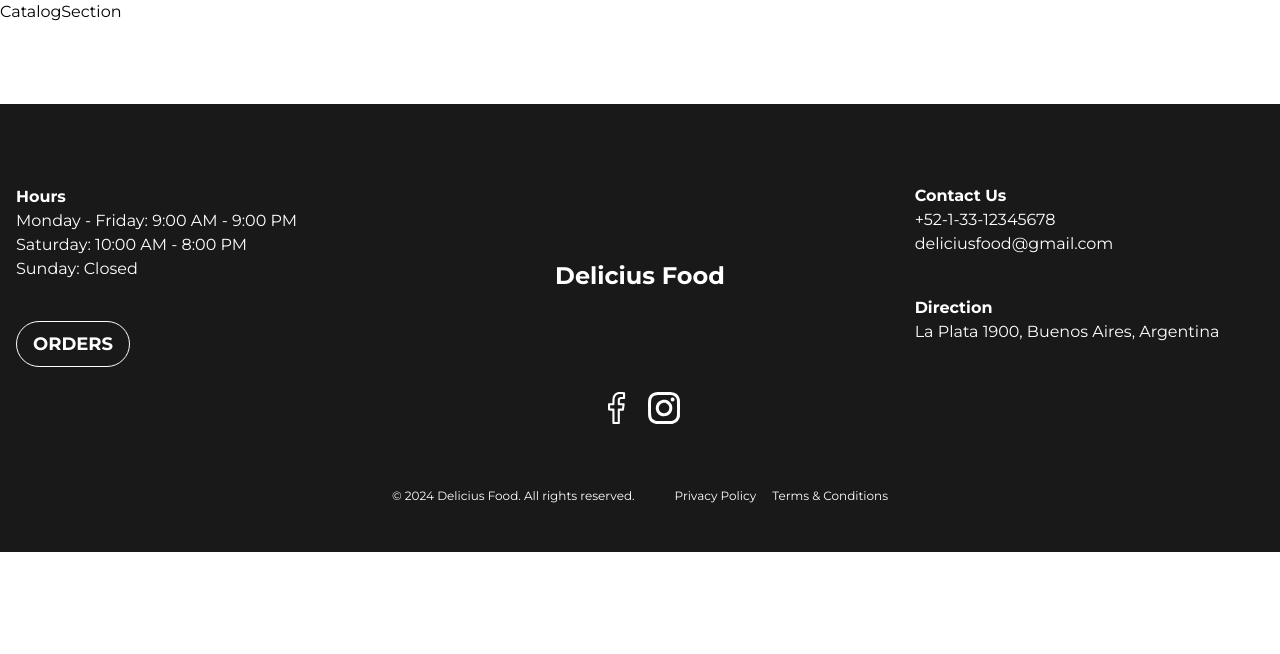
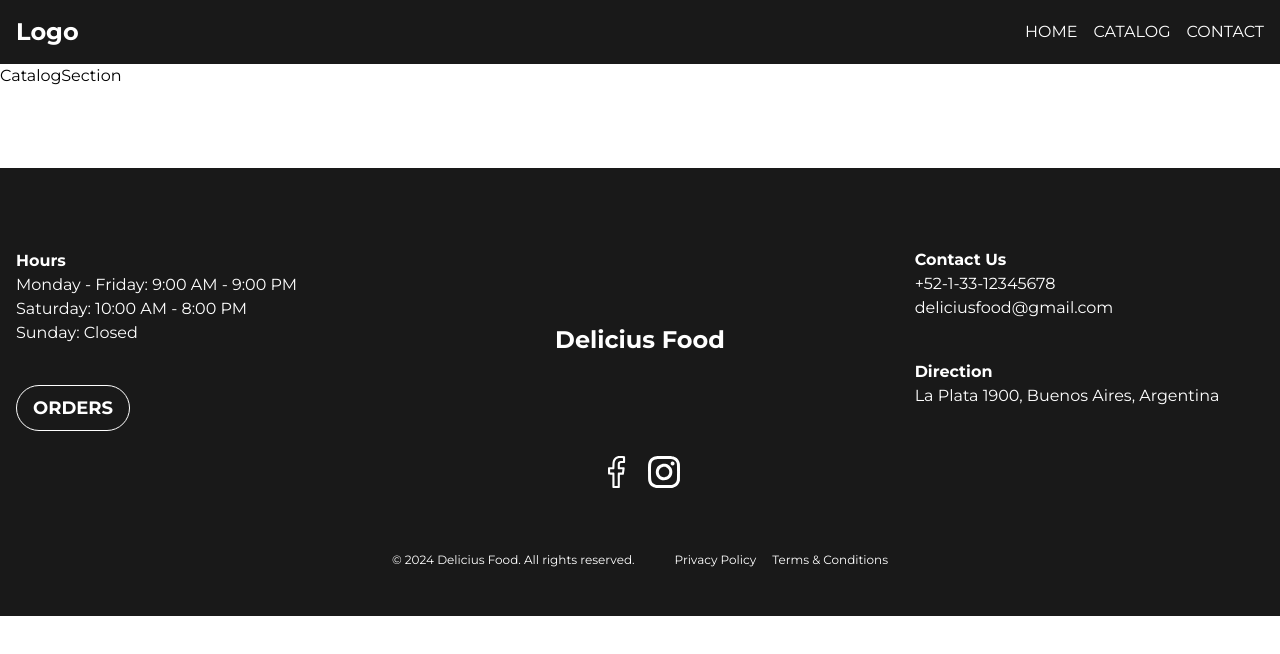
Before and after one commit to Walter-Britos1/landing-page, a React (Vite) app: page /catalog in a window 1280 px wide. Shown: the top 654 px of the page. Built offline with nearby package versions, Linux system fonts and the light colour scheme.

Commit message:
creating NavBar component

```diff
--- a/src/App.jsx
+++ b/src/App.jsx
@@ -2,11 +2,13 @@ import { Route, Routes } from 'react-router-dom';
 import CatalogSection from './components/CatalogSection/CatalogSection';
 import Home from './components/Home/Home';
 import Footer from './components/Footer/Footer';
+import NavBar from './components/NavBar/NavBar';
 
 function App() {
 
   return (
     <>
+    <NavBar />
       <Routes>
         <Route path='/' element={<Home />} />
         <Route path='/catalog' element={<CatalogSection />} />
--- a/src/components/NavBar/NavBar.jsx
+++ b/src/components/NavBar/NavBar.jsx
@@ -0,0 +1,50 @@
+import { Link } from "react-router-dom";
+import { useState } from "react";
+
+export default function NavBar() {
+  const [isOpen, setIsOpen] = useState(false);
+
+  return (
+    <nav className='bg-black bg-opacity-90 text-white py-4'>
+      <div className='container mx-auto flex justify-between items-center px-4'>
+        <div className='text-2xl font-bold'>
+          <Link to='/' className='hover:text-gray-400'>
+            Logo
+          </Link>
+        </div>
+        <div className='hidden md:flex space-x-4'>
+          <Link to='/' className='hover:text-gray-400'>
+            HOME
+          </Link>
+          <Link to='/catalog' className='hover:text-gray-400'>
+            CATALOG
+          </Link>
+          <Link to='/contact' className='hover:text-gray-400'>
+            CONTACT
+          </Link>
+        </div>
+        <button
+          className='md:hidden text-2xl'
+          onClick={() => setIsOpen(!isOpen)}
+        >
+          {isOpen ? '✖' : '☰'}
+        </button>
+      </div>
+      <div
+        className={`md:hidden transition-all duration-300 ease-in-out ${isOpen ? 'max-h-screen opacity-100' : 'max-h-0 opacity-0 overflow-hidden'}`}
+      >
+        <div className='flex flex-col items-center space-y-4 mt-4'>
+          <Link to='/' className='hover:text-gray-400'>
+            HOME
+          </Link>
+          <Link to='/catalog' className='hover:text-gray-400'>
+            CATALOG
+          </Link>
+          <Link to='/contact' className='hover:text-gray-400'>
+            CONTACT
+          </Link>
+        </div>
+      </div>
+    </nav>
+  );
+}
```
